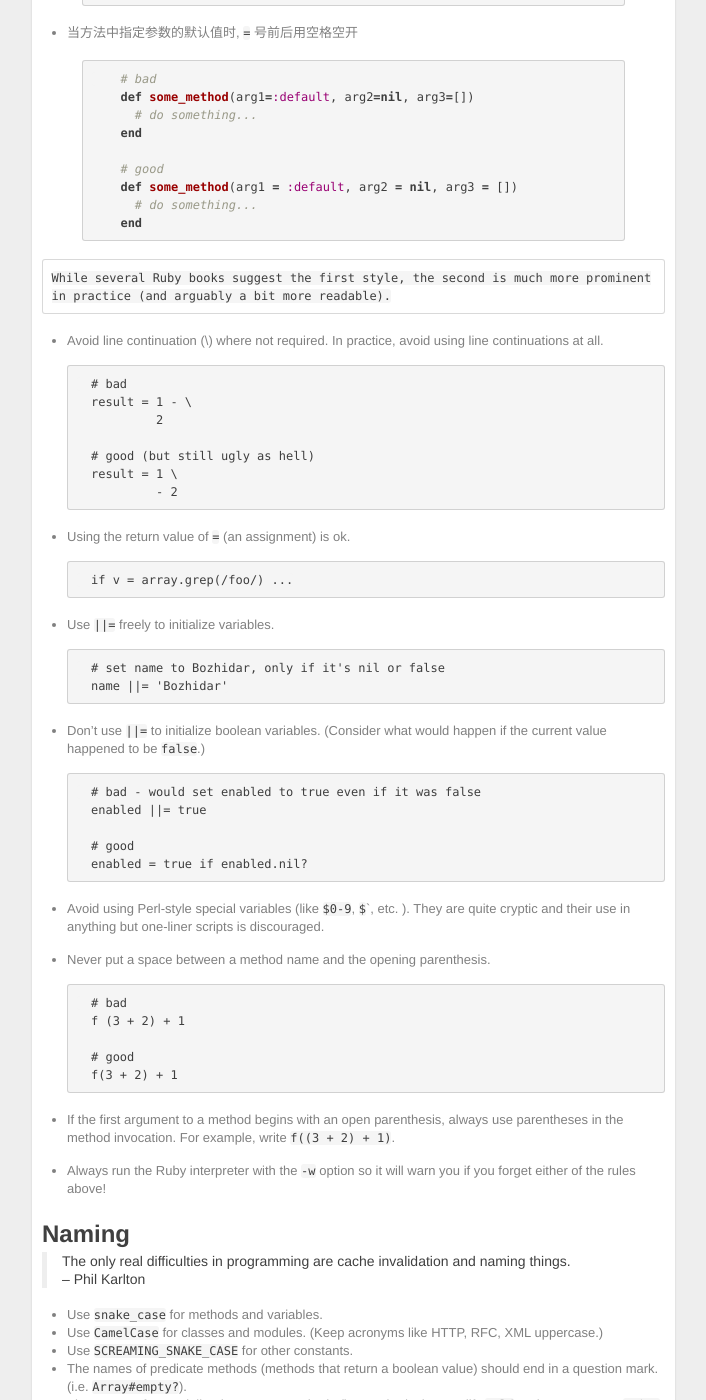
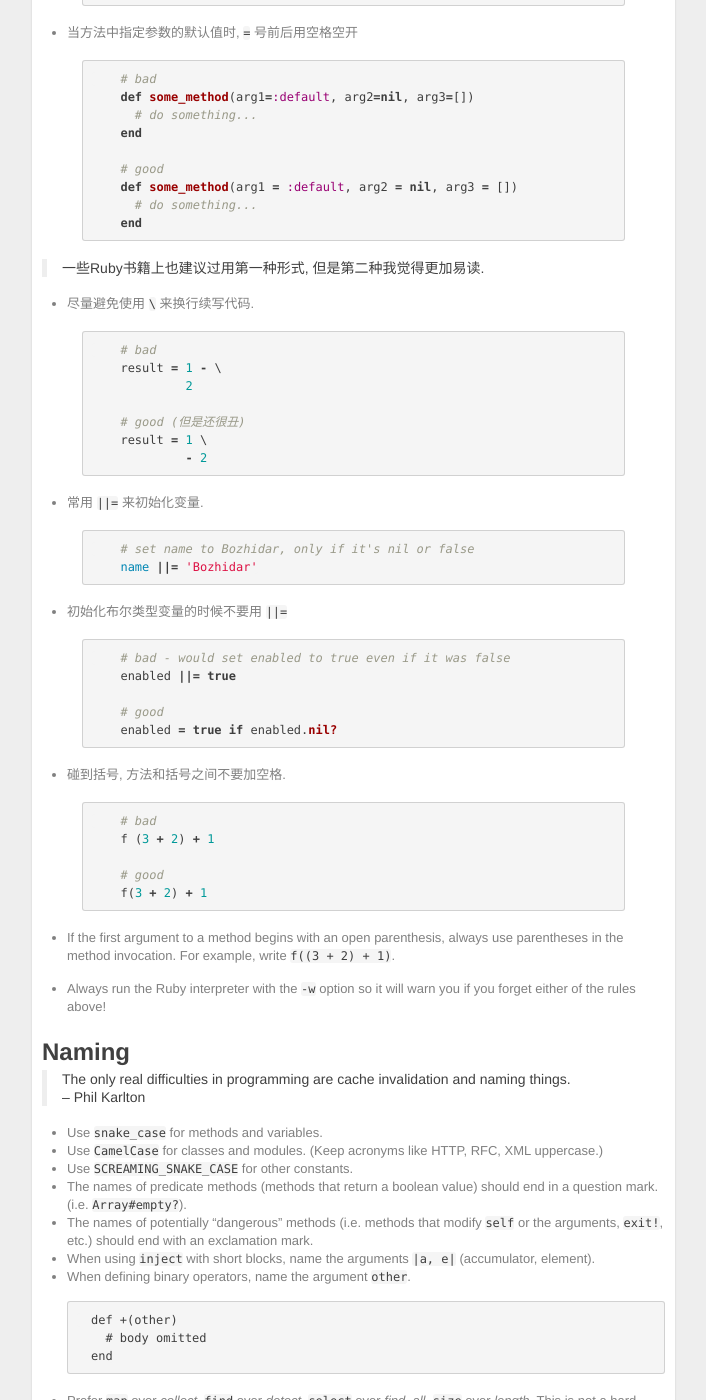
Before and after one commit to jerryshen/hansay.com, a Jekyll site: the page built from _posts/2011-12-10-ruby-style-guide.md, in a window 1280 px wide and 1400 px high, scrolled down 6117 px. Shown: the whole window, without its empty margins (135-841 px from the left). Built offline with Jekyll 4.4.1, drawn with Linux system fonts in a browser that asks for light colours; nearby versions of some CDN libraries; library files that are not in the unit come from our copies; Markdown is read by kramdown in place of the engine named in the settings; comment, search, counter and statistics services are not loaded.

Commit message:
update content

````diff
--- a/_posts/2011-12-10-ruby-style-guide.md
+++ b/_posts/2011-12-10-ruby-style-guide.md
@@ -366,59 +366,46 @@ Programming Language" 和 "Programming Ruby" 所推荐的.
     end
 {% endhighlight %}
 
-    While several Ruby books suggest the first style, the second is much more prominent
-    in practice (and arguably a bit more readable).
+> 一些Ruby书籍上也建议过用第一种形式, 但是第二种我觉得更加易读.
 
-* Avoid line continuation (\\) where not required. In practice, avoid using
-  line continuations at all.
+* 尽量避免使用 `\` 来换行续写代码.
 
-    ```Ruby
+{% highlight ruby %}
     # bad
     result = 1 - \
              2
 
-    # good (but still ugly as hell)
+    # good (但是还很丑)
     result = 1 \
              - 2
-    ```
+{% endhighlight %}
 
-* Using the return value of `=` (an assignment) is ok.
+* 常用 `||=` 来初始化变量.
 
-    ```Ruby
-    if v = array.grep(/foo/) ...
-    ```
-
-* Use `||=` freely to initialize variables.
-
-    ```Ruby
+{% highlight ruby %}
     # set name to Bozhidar, only if it's nil or false
     name ||= 'Bozhidar'
-    ```
+{% endhighlight %}
 
-* Don't use `||=` to initialize boolean variables. (Consider what
-would happen if the current value happened to be `false`.)
+* 初始化布尔类型变量的时候不要用 `||=`
 
-    ```Ruby
+{% highlight ruby %}
     # bad - would set enabled to true even if it was false
     enabled ||= true
 
     # good
     enabled = true if enabled.nil?
-    ```
+{% endhighlight %}
 
-* Avoid using Perl-style special variables (like `$0-9`, `$``,
-  etc. ). They are quite cryptic and their use in anything but
-  one-liner scripts is discouraged.
+* 碰到括号, 方法和括号之间不要加空格.
 
-* Never put a space between a method name and the opening parenthesis.
-
-    ```Ruby
+{% highlight ruby %}
     # bad
     f (3 + 2) + 1
 
     # good
     f(3 + 2) + 1
-    ```
+{% endhighlight %}
 
 * If the first argument to a method begins with an open parenthesis,
   always use parentheses in the method invocation. For example, write
````
